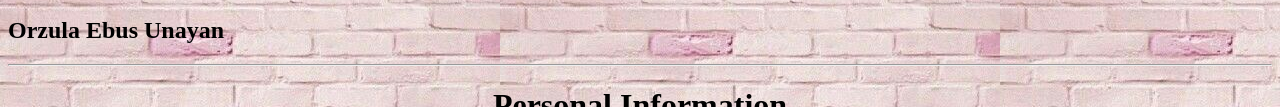
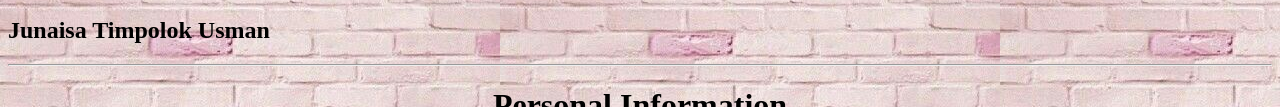
Before and after one commit to junaisa11/junana, a plain HTML site: page index.html in a window 1280 px wide. Shown: the part 197-304 px from the top of the page. Drawn offline with Linux system fonts and the light colour scheme.

Commit message:
Update index.html

```diff
--- a/index.html
+++ b/index.html
@@ -5,7 +5,7 @@
 Notre Dame-RVM College of Cotabato(1904) #74 Sinuat Avenue, Cotabato City 9600 Notre Dame-RVM College of Cotabato (1904)</marquee>
 <hr>
 <img src="profile.jpg" width="150px" height="150px">
-<h2><font color="Black">Orzula Ebus Unayan</h2>
+<h2><font color="Black">Junaisa Timpolok Usman</h2>
 </h1></p>
 
 <hr>
```
